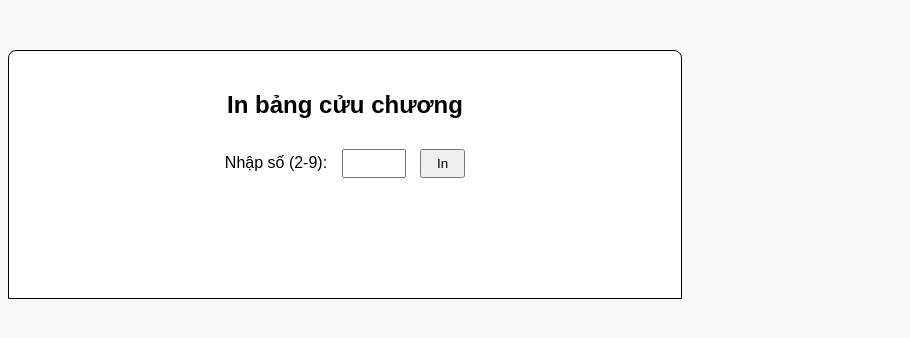
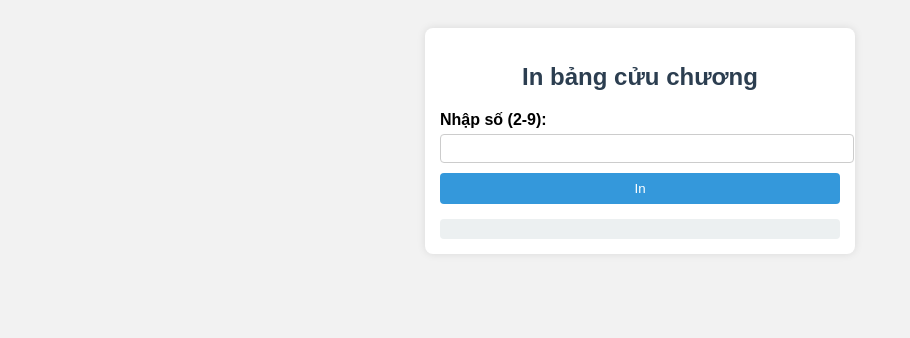
Before and after one commit to lethuydiem/my-project-da24tta-to1, a plain HTML site: page html/page5.html in a window 1280 px wide. Shown: the whole page, without its empty margins (0-910 px from the left). Drawn offline with Linux system fonts and the light colour scheme.

Commit message:
Update page5 and page6

```diff
--- a/css/style5.css
+++ b/css/style5.css
@@ -1,43 +1,57 @@
-body{
-  font-family: Arial, Helvetica, sans-serif;
-  display: flex;
-  margin-top: 50px;
-  background-color: #f9f9f9;
+body {
+  font-family: Arial, sans-serif;
+  background-color: #f2f2f2;
+  padding: 20px;
 }
-.container{
-  width: 450px;
+
+form {
+  max-width: 400px;
+  margin: auto;
+  background: #fff;
+  padding: 15px;
+  border-radius: 8px;
+  box-shadow: 0 0 8px rgba(0,0,0,0.1);
 }
-#frmInBCC{
-  border: 1px solid black;
-  padding: 20px;
-  width: 50%;
-  background: white;
+
+h2 {
   text-align: center;
-  border-radius: 8px 8px 0 0;
-  margin-bottom: 20px;
+  color: #2c3e50;
 }
-input{
-  width: 50px;
-  padding: 5px;
-  margin: 10px;
-  text-align: center;
+
+label {
+  display: block;
+  margin-bottom: 5px;
+  font-weight: bold;
 }
-button{
-  padding: 5px 15px;
+
+input[type="number"] {
+  width: 100%;
+  padding: 6px;
+  margin-bottom: 10px;
+  border: 1px solid #ccc;
+  border-radius: 4px;
+}
+
+button {
+  display: block;
+  width: 100%;
+  padding: 8px;
+  border: none;
+  border-radius: 4px;
+  background-color: #3498db;
+  color: white;
   cursor: pointer;
 }
-#kq{
-  background: #fff;
-  min-height: 50px;
-  padding: 20px;
-  border: 1 px solid #ccc;
-  border-radius: 0 0 8px 8px;
-  font-size: 18px;
-  color: #333;
-  display: flex;
-  align-items: center;
+
+button:hover {
+  background-color: #2980b9;
+}
+
+#kq {
+  margin-top: 15px;
+  padding: 10px;
+  background: #ecf0f1;
+  border-radius: 4px;
+  font-family: monospace; /* để các số thẳng hàng */
   line-height: 1.6;
 }
-button:hover{
-  background-color: #33573c;
-}
--- /dev/null
+++ b/css/style6.css
@@ -0,0 +1,60 @@
+/* Đặt font và căn giữa nội dung */
+body {
+  font-family: Arial, sans-serif;
+  background-color: #f9f9f9;
+  padding: 20px;
+}
+
+.container {
+  max-width: 600px;
+  margin: auto;
+  background: #fff;
+  padding: 15px;
+  border-radius: 8px;
+  box-shadow: 0 0 8px rgba(0,0,0,0.1);
+}
+
+/* Nút thêm và tính học phí */
+button {
+  margin: 5px;
+  padding: 8px 12px;
+  border: none;
+  border-radius: 4px;
+  background-color: #3498db;
+  color: white;
+  cursor: pointer;
+}
+
+button:hover {
+  background-color: #2980b9;
+}
+
+/* Mỗi dòng nhập liệu */
+.row {
+  display: flex;
+  align-items: center;
+  margin-bottom: 10px;
+}
+
+.input-mon, .input-stc, select {
+  margin-right: 10px;
+  padding: 6px;
+  border: 1px solid #ccc;
+  border-radius: 4px;
+}
+
+/* Nút xóa riêng */
+.btn-del {
+  background-color: #e74c3c;
+}
+
+.btn-del:hover {
+  background-color: #c0392b;
+}
+
+/* Kết quả */
+#result {
+  margin-top: 15px;
+  font-weight: bold;
+  color: #2c3e50;
+}
```
Also changed, not shown: html/page6.html (+52 -1 lines).
